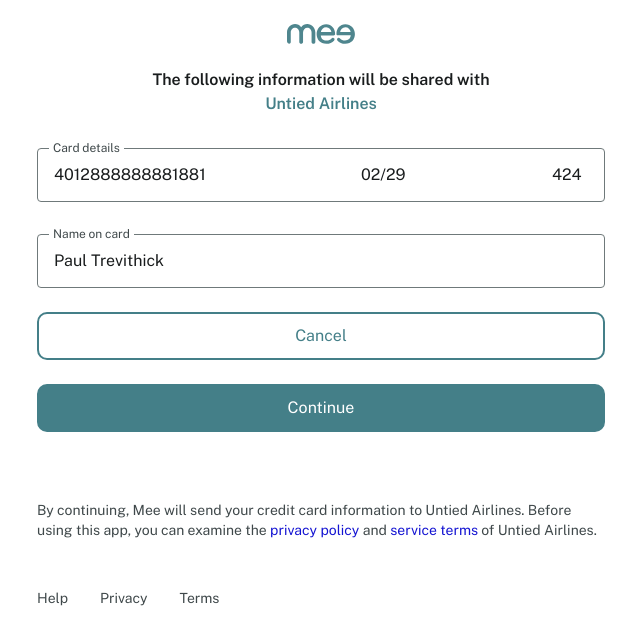
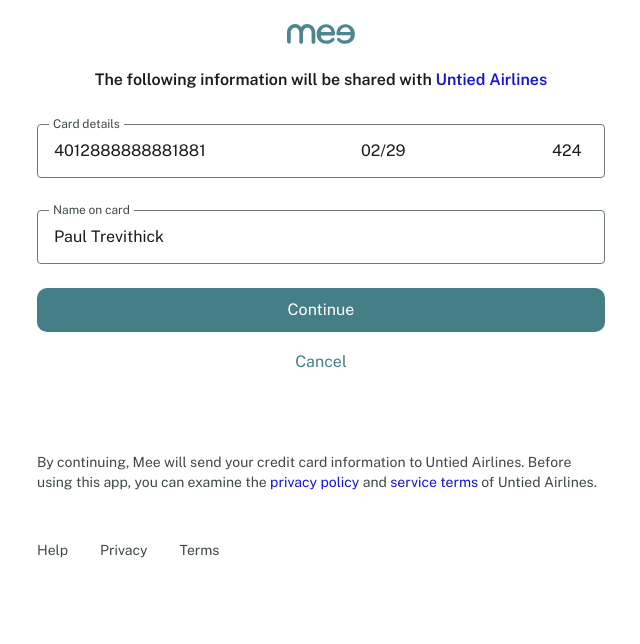
Before and after one commit to MeeFoundation/itsmee-website, a React (Vite) app in the folder verification-demo/: page /#/connect/phone/redirect in a window 1280 px wide. Shown: the top 644 px of the page, without its empty margins (319-959 px from the left). Built offline with nearby package versions, Linux system fonts and the light colour scheme.

Commit message:
design changes

```diff
--- a/verification-demo/src/components/ActionButton.tsx
+++ b/verification-demo/src/components/ActionButton.tsx
@@ -25,7 +25,7 @@
                 disabled && !secondary && 'bg-inactive',
                 !disabled && secondary && 'text-meeColor',
                 !disabled && !secondary && 'bg-meeColor text-white',
-                'w-full flex items-center justify-center py-2.5 rounded-10 border-2'
+                'w-full flex items-center justify-center py-2.5 rounded-10'
             )}
             onClick={onClick}
         >
--- a/verification-demo/src/pages/RedirectPage.tsx
+++ b/verification-demo/src/pages/RedirectPage.tsx
@@ -21,10 +21,10 @@
             <img className="w-17" src={MeeLogo} alt="mee logo" />
             <div className="pt-6 mb-6">
                 <NormalText semiBold centered>
-                    The following information will be shared with
-                </NormalText>
-                <NormalText semiBold centered>
-                    <span className="text-meeColor">Untied Airlines</span>
+                    The following information will be shared with{' '}
+                    <span className="text-highlightedText">
+                        Untied Airlines
+                    </span>
                 </NormalText>
             </div>
             <div className="pb-6 w-full">
@@ -45,15 +45,16 @@
                     setValue={setNameOnCard}
                 />
             </div>
-            <div className="pb-6 w-full">
-                <ActionButton secondary text="Cancel" onClick={() => {}} />
+            <div className="pb-2 w-full">
+                <ActionButton
+                    text="Continue"
+                    onClick={() => {
+                        window.location.href = 'meeuntied://redirect';
+                    }}
+                />
             </div>
-            <ActionButton
-                text="Continue"
-                onClick={() => {
-                    window.location.href = 'meeuntied://redirect';
-                }}
-            />
+
+            <ActionButton secondary text="Cancel" onClick={() => {}} />
         </div>
     );
 };
```
